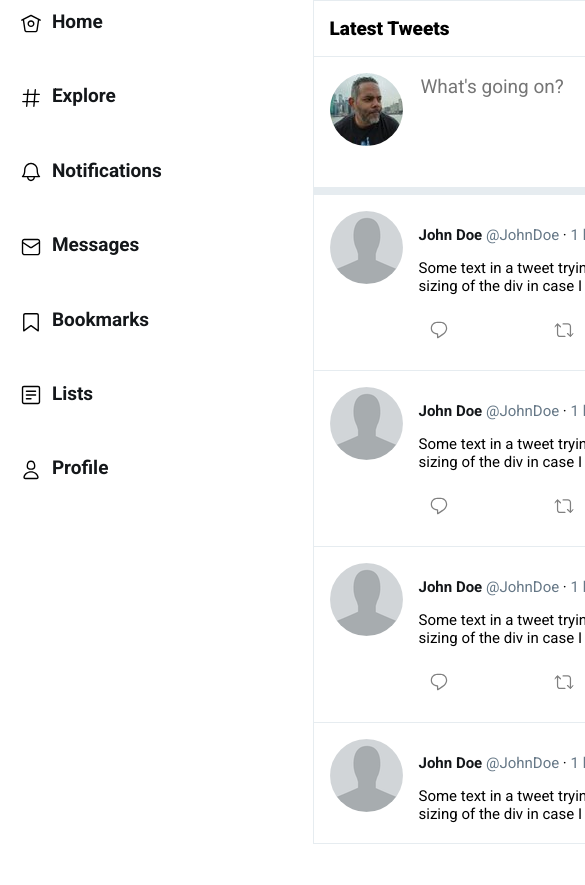
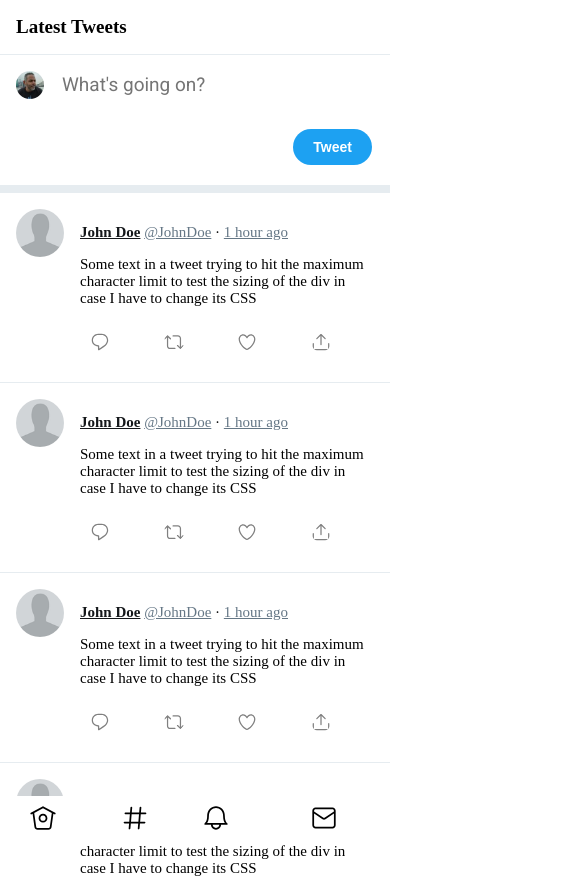
Before and after one commit to JohnFajardo/twitter-clone-html, a website: page src/index.html in a window 390 px wide. Shown: the top 885 px of the page, 585 px wide, since content can reach past the window. Before the commit the page ends 844 px from the top, so only its background shows below. Drawn offline with nearby package versions, Linux system fonts and the light colour scheme; files that its build step writes are made by us from their sources.

Commit message:
Fixes bottom row in mobile view

```diff
--- a/src/index.html
+++ b/src/index.html
@@ -8,7 +8,7 @@
     <link
         href="https://fonts.googleapis.com/css2?family=Roboto:ital,wght@0,100;0,300;0,400;0,500;0,700;0,900;1,100;1,300;1,400;1,500;1,700;1,900&display=swap"
         rel="stylesheet">
-    <link rel="stylesheet" href="styles.css">
+    <link rel="stylesheet" href="styles-experimental.css">
 </head>
 
 <body>
@@ -18,9 +18,7 @@
             <nav>
                 <a class="nav-link small-visible" href="/">
                     <div class="nav-item-container">
-                        <div class="nav-icon-container">
-                            <img src="./images/home.svg" alt="home">
-                        </div>
+                        <div class="nav-icon-container"><img src="./images/home.svg" alt="home"></div>
                         <div class="nav-label-container"><span>Home</span></div>
                     </div>
                 </a>
--- a/src/scss/styles-experimental.scss
+++ b/src/scss/styles-experimental.scss
@@ -1,7 +1,6 @@
 body {
     margin: 0;
 }
-
 
 .left-column {
     background-color: #fff;
@@ -21,16 +20,18 @@ body {
             display: none;
         }
 
+        .nav-icon-container {
+            max-width: 28px;
+        }
+
+        .nav-label-container {
+            visibility: hidden;
+            height: 0;
+        }
+
+
         .small-visible {
             display: inline-block;
-            .nav-item-container {
-                .nav-icon-container {
-                    display: block;
-                    max-width: 24px;
-                }
-
-
-            }
         }
 
     }
```
